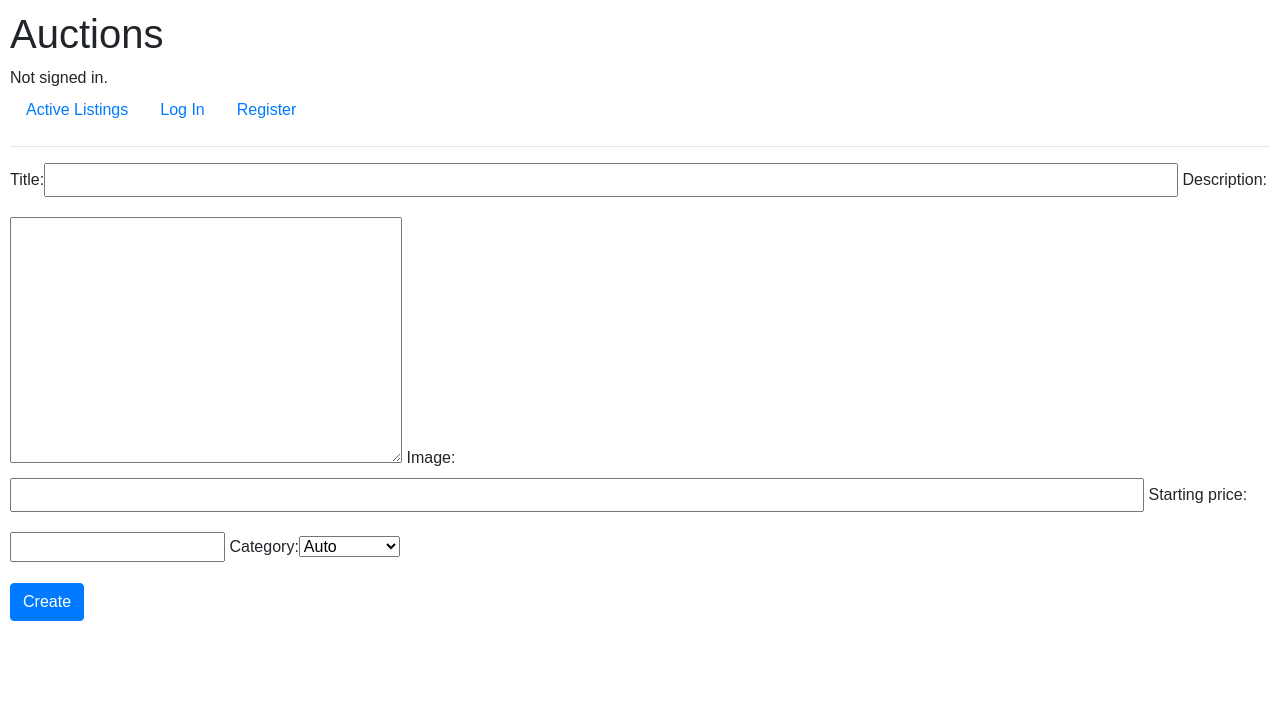
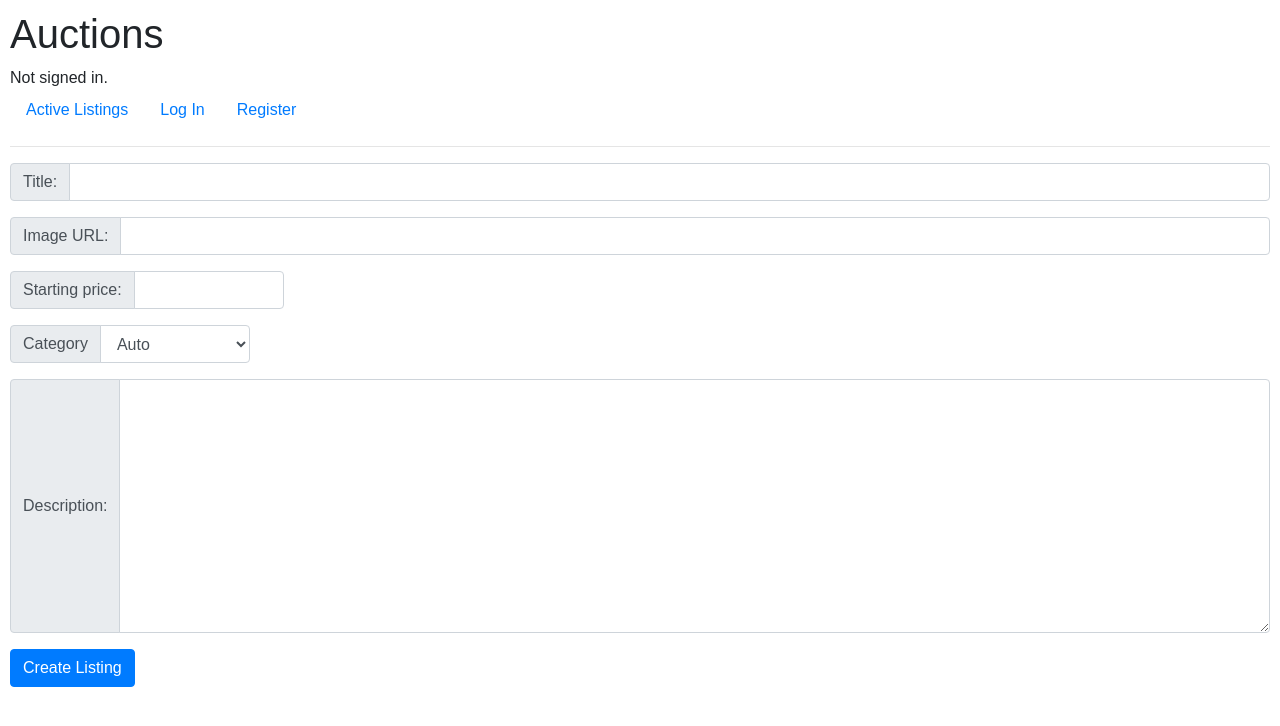
Before and after one commit to Hussein-Abbas/Commerce, a Django app: page /create_listing in a window 1280 px wide. Shown: the top 726 px of the page. Run offline with Django 3.2, Linux system fonts and the light colour scheme; data comes from the database, SQL or seed files in the repository; some libraries are stand-ins or nearby versions.

Commit message:
add finish touches

```diff
--- a/auctions/static/auctions/styles.css
+++ b/auctions/static/auctions/styles.css
@@ -63,9 +63,3 @@ main {
 .comment {
     margin-left: 20px;
 }
-
-#id_title, #id_image {
-    width: 90%;
-    padding: 3px 8px;
-    margin-bottom: 20px;
-}
--- a/auctions/templates/auctions/create_listing.html
+++ b/auctions/templates/auctions/create_listing.html
@@ -1,13 +1,48 @@
 {% extends "auctions/layout.html" %}
 
 {% block body %}
-    <form action="" method="post">
+    <form action="{% url 'create_listing' %}" method="post">
         {% csrf_token %}
-        <div class="form-group">
-            {{ CreateListingForm }}
+        <div class="form-group input-group">
+            <div class="input-group-prepend">
+                <label for="id_title" class="input-group-text">Title:</label>
+            </div>
+            <input class="form-control" type="text" name="title" maxlength="100" required id="id_title">
+        </div>
+
+        <div class="form-group input-group">
+            <div class="input-group-prepend">
+                <label for="id_image" class="input-group-text">Image URL:</label>
+            </div>
+            <input  class="form-control" type="url" name="image" maxlength="400" id="id_image">
+        </div>
+
+        <div class="form-group input-group">
+            <div class="input-group-prepend">
+                <label for="id_starting_price" class="input-group-text">Starting price:</label>
+            </div>
+            <input style="max-width: 150px;" class="form-control" type="number" name="starting_price" min="0.01" step="0.01" required id="id_starting_price">
+        </div>
+
+        <div class="form-group input-group">
+            <div class="input-group-prepend">
+                <label for="id_category" class="input-group-text">Category</label>
+            </div>
+            <select style="max-width: 150px;" class="form-control" data-style="btn-primary" name="category" id="id_category">
+                {% for category in categories %}
+                    <option value="{{ category.pk }}">{{ category }}</option>
+                {% endfor %}
+            </select>
+        </div>
+
+        <div class="form-group input-group">
+            <div class="input-group-prepend">
+                <label for="id_description" class="input-group-text">Description:</label>
+            </div>
+            <textarea class="form-control" name="description" cols="40" rows="10" required id="id_description"></textarea>
         </div>
         <div class="form-group">
-            <button class="btn btn-primary" type="submit">Create</button>
+            <button class="btn btn-primary" type="submit">Create Listing</button>
         </div>
     </form>
 {% endblock %}
--- a/auctions/views.py
+++ b/auctions/views.py
@@ -86,7 +86,7 @@ def create_listing(request):
         return HttpResponseRedirect(reverse("index"))
 
     return render(request, "auctions/create_listing.html", {
-            "CreateListingForm": form,
+            "categories": Category.objects.all(),
     })
 
 
```
Also changed, not shown: auctions/helpers.py (+11 -15 lines), db.sqlite3.
